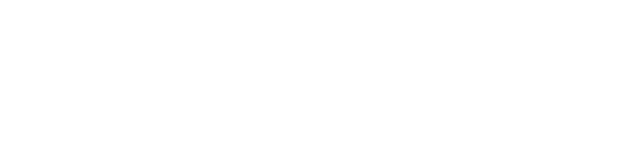
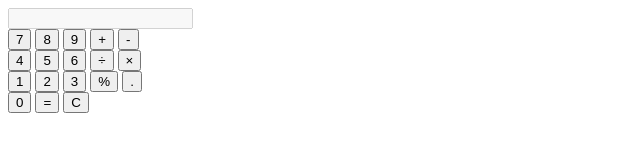
Before and after one commit to brooklynharden/calculator-, a plain HTML site: page index.html in a window 1280 px wide. Shown: the whole page, without its empty margins (0-640 px from the left). Drawn offline with Linux system fonts and the light colour scheme.

Commit message:
made the calculator html still in progress though

```diff
--- a/index.html
+++ b/index.html
@@ -6,7 +6,32 @@
         <link rel="stylesheet" href = "style.css">
     </head>
     <body>
-
+        <div class = 'Calculator'>
+            <input type="text" id="display" disabled>
+            <div class="buttons">
+                <button onclick="appendValue('7')">7</button>
+                <button onclick="appendValue('8')">8</button>
+                <button onclick="appendValue('9')">9</button>
+                <button onclick="appendValue('+')">+</button>
+                <button onclick="appendValue('-')">-</button>
+               <br>
+                <button onclick="appendValue('4')">4</button>
+                <button onclick="appendValue('5')">5</button>
+                <button onclick="appendValue('6')">6</button>
+                <button onclick="appendValue('÷')">÷</button>
+                <button onclick="appendValue('*')">×</button>
+                <br>
+                <button onclick="appendValue('1')">1</button>
+                <button onclick="appendValue('2')">2</button>
+                <button onclick="appendValue('3')">3</button>
+                <button onclick="appendValue('%')">%</button>
+                <button onclick="appendValue('.')">.</button>
+                <br>
+                <button onclick="appendValue('0')">0</button>
+                <button onclick="calculateResult()">=</button>
+                <button onclick="clearDisplay()">C</button>
+            </div>
+        </div>
 
 
 
```
Also changed, not shown: 1 other file.
